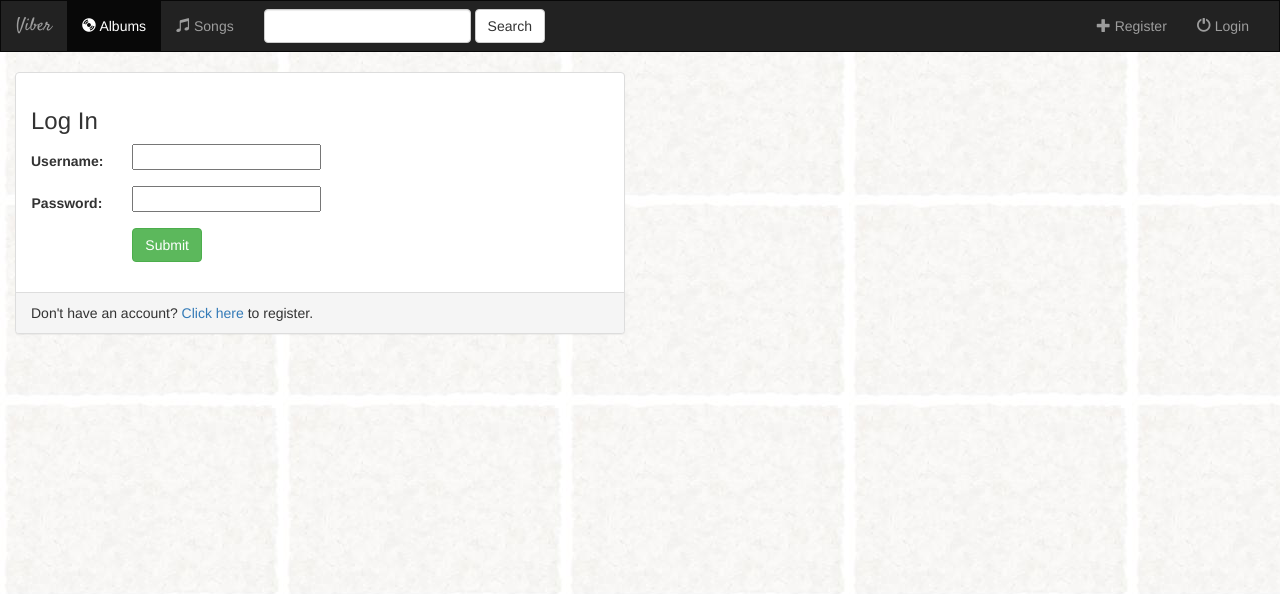
After one commit to KhushJain/Viber, a Django app: page /music/login/ in a window 1280 px wide. The commit adds this page. Shown: the top 594 px of the page. Run offline with Django 3.2, Linux system fonts and the light colour scheme; some libraries are stand-ins or nearby versions.

Commit message:
Made changes and added new files

```diff
--- /dev/null
+++ b/music/static/music/style.css
@@ -0,0 +1,11 @@
+body{
+  background: white url("images/background.jpg");
+}
+
+.navbar{
+  border-radius:0;
+}
+
+.navbar-brand{
+font-family: 'Satisfy', cursive;
+}
--- /dev/null
+++ b/music/templates/music/base.html
@@ -0,0 +1,67 @@
+<!DOCTYPE html>
+<html lang="en" dir="ltr">
+  <head>
+    <meta charset="utf-8">
+    <title>{% block title %}Viber{% endblock %}</title>
+    {% load static %}
+
+    <link rel="stylesheet" href="https://maxcdn.bootstrapcdn.com/bootstrap/3.3.6/css/bootstrap.min.css">
+    <link href='https://fonts.googleapis.com/css?family=Satisfy' rel='stylesheet' type='text/css'>
+    <link rel="stylesheet" type="text/css" href="{% static 'music/style.css' %}"/>
+    <script src="https://ajax.googleapis.com/ajax/libs/jquery/1.12.0/jquery.min.js"></script>
+    <script src="http://maxcdn.bootstrapcdn.com/bootstrap/3.3.6/js/bootstrap.min.js"></script>
+  </head>
+  <body>
+    <nav class="navbar navbar-inverse">
+        <div class="container-fluid">
+          <div class="navbar-header">
+            <a class="navbar-brand" href="{% url 'music:index' %}">Viber</a>
+            <button type="button" class="navbar-toggle" data-toggle="collapse" data-target="#topNavbar">
+              <span class="icon-bar"></span>
+              <span class="icon-bar"></span>
+              <span class="icon-bar"></span>
+            </button>
+          </div>
+
+          <div class="collapse navbar-collapse" id="topNavBar">
+            <ul class="nav navbar-nav">
+                <li class="active">
+                  <a href="{% url 'music:index' %}">
+                    <span class="glyphicon glyphicon-cd" aria-hidden="true"></span>&nbsp;Albums
+                  </a>
+                </li>
+                <li class="">
+                  <a href="{% url 'music:index' %}">
+                    <span class="glyphicon glyphicon-music" aria-hidden="true"></span>&nbsp;Songs
+                  </a>
+                </li>
+            </ul>
+
+            <form class="navbar-form navbar-left" role="search" action="#" method="get">
+              <div class="form-group">
+                <input type="text" class="form-control" name="q" value="">
+              </div>
+              <button type="submit" class="btn btn-default">Search</button>
+            </form>
+
+            <ul class="nav navbar-nav navbar-right">
+              <li class="">
+                <a href="{% block regis_url %}{% url 'music:register' %}{% endblock %}">
+                  <span class="glyphicon glyphicon-plus" aria-hidden="true"></span>&nbsp;{% block regis %}Register{% endblock %}
+                </a>
+              </li>
+              <li class="">
+                <a href="{% url 'music:login_user' %}">
+                  <span class="glyphicon glyphicon-off" aria-hidden="true"></span>&nbsp;{% block log %}Login{% endblock %}
+                </a>
+              </li>
+            </ul>
+
+          </div>
+        </div>
+    </nav>
+    {% block content %}
+    {% endblock %}
+
+  </body>
+</html>
--- a/music/templates/music/detail.html
+++ b/music/templates/music/detail.html
@@ -1,3 +1,6 @@
+{% extends 'music/base.html' %}
+{% block title %}Album Details{% endblock %}
+{% block content %}
 <img src="{{album.album_logo}}">
 
 <h1>{{ album.album_title }}</h1>
@@ -8,3 +11,4 @@
     <li>{{ song.song_title }} - {{ song.file_type }}</li>
   {% endfor %}
 </ul>
+{% endblock %}
--- a/music/templates/music/index.html
+++ b/music/templates/music/index.html
@@ -1,3 +1,6 @@
+{% extends 'music/base.html' %}
+
+{% block content %}
 {% if all_album %}
   <h3>Here Are All The Albums:</h3>
   <ul>
@@ -8,3 +11,4 @@
 {% else %}
   <h3>You don't have any albums</h3>
 {% endif %}
+{% endblock %}
--- /dev/null
+++ b/music/templates/music/login.html
@@ -0,0 +1,47 @@
+{% extends 'music/base.html' %}
+{% block content %}
+
+<div class="container-fluid">
+
+    <div class="row">
+        <div class="col-sm-12 col-md-6">
+            <div class="panel panel-default">
+                <div class="panel-body">
+                    <h3>Log In</h3>
+                    {% if error_message %}
+                        <p><strong>{{ error_message }}</strong></p>
+                    {% endif %}
+                    <form class="form-horizontal" role="form" action="{% url 'music:login_user'%}" method="post" enctype="multipart/form-data">
+                        {% csrf_token %}
+                        <div class="form-group">
+                            <label class="control-label col-sm-2" for="id_username">
+                                Username:
+                            </label>
+                            <div class="col-sm-10">
+                                <input id="id_username" maxlength="30" name="username" type="text">
+                            </div>
+                        </div>
+                        <div class="form-group">
+                            <label class="control-label col-sm-2" for="id_password">
+                                Password:
+                            </label>
+                            <div class="col-sm-10">
+                                <input id="id_password" maxlength="30" name="password" type="password">
+                            </div>
+                        </div>
+                        <div class="form-group">
+                            <div class="col-sm-offset-2 col-sm-10">
+                                <button type="submit" class="btn btn-success">Submit</button>
+                            </div>
+                        </div>
+                    </form>
+                </div>
+                <div class="panel-footer">
+                    Don't have an account? <a href="{% url 'music:register' %}">Click here</a> to register.
+                </div>
+            </div>
+        </div>
+    </div>
+
+</div>
+{% endblock %}
--- a/music/urls.py
+++ b/music/urls.py
@@ -6,4 +6,6 @@ app_name = 'music'
 urlpatterns = [
     path('',views.index, name="index"),
     re_path(r'^(?P<album_id>[0-9]+)/$', views.detail, name='detail'),
+    path('register/',views.UserFormView.as_view(), name='register'),
+    path('login/',views.login_user, name='login_user'),
 ]
--- a/music/views.py
+++ b/music/views.py
@@ -1,4 +1,8 @@
-from django.shortcuts import render,get_object_or_404
+from django.shortcuts import render,get_object_or_404,redirect
+from django.contrib.auth import authenticate, login
+from django.views import generic
+from django.views.generic import View
+from .forms import UserForm
 from .models import Album
 
 def index(request):
@@ -8,3 +12,47 @@ def index(request):
 def detail(request,album_id):
     album = get_object_or_404(Album, pk=album_id)
     return render(request, "music/detail.html", {"album":album})
+
+
+class UserFormView(View):
+    form_class = UserForm
+    template_name = 'music/registration_form.html'
+
+    def get(self,request):
+        form = self.form_class(None)
+        return render(request, self.template_name,{'form':form})
+
+    def post(self, request):
+        form = self.form_class(request.POST)
+
+        if form.is_valid():
+            user = form.save(commit=False)
+            username = form.cleaned_data['username']
+            password = form.cleaned_data['password']
+            user.set_password(password)
+            user.save()
+
+            user = authenticate(username=username,password=password)
+
+            if user is not None:
+                if user.is_active:
+                    login(request, user)
+                    return redirect('music:index')
+        return render(request, self.template_name,{'form':form})
+
+
+
+def login_user(request):
+    if request.method == "POST":
+        username = request.POST['username']
+        password = request.POST['password']
+        user = authenticate(username=username, password=password)
+        if user is not None:
+            if user.is_active:
+                login(request, user)
+                return redirect('music:index')
+            else:
+                return render(request, 'music/login.html', {'error_message': 'Your account has been disabled'})
+        else:
+            return render(request, 'music/login.html', {'error_message': 'Invalid login'})
+    return render(request, 'music/login.html')
```
Also changed, not shown: music/forms.py (added, +8 -0 lines), music/templates/music/registration_form.html (added, +37 -0 lines), db.sqlite3, music/static/music/images/background.jpg (added).
